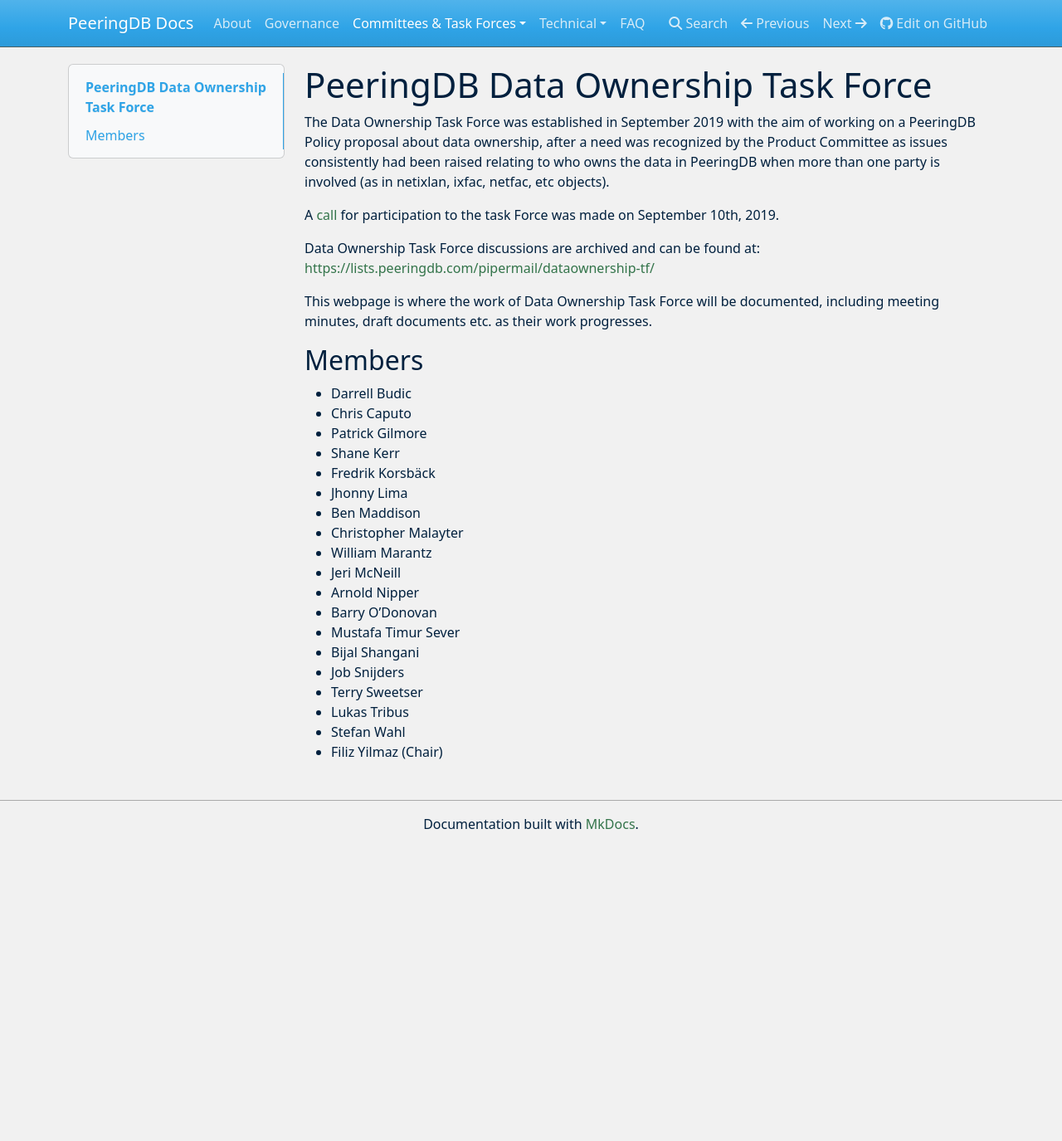
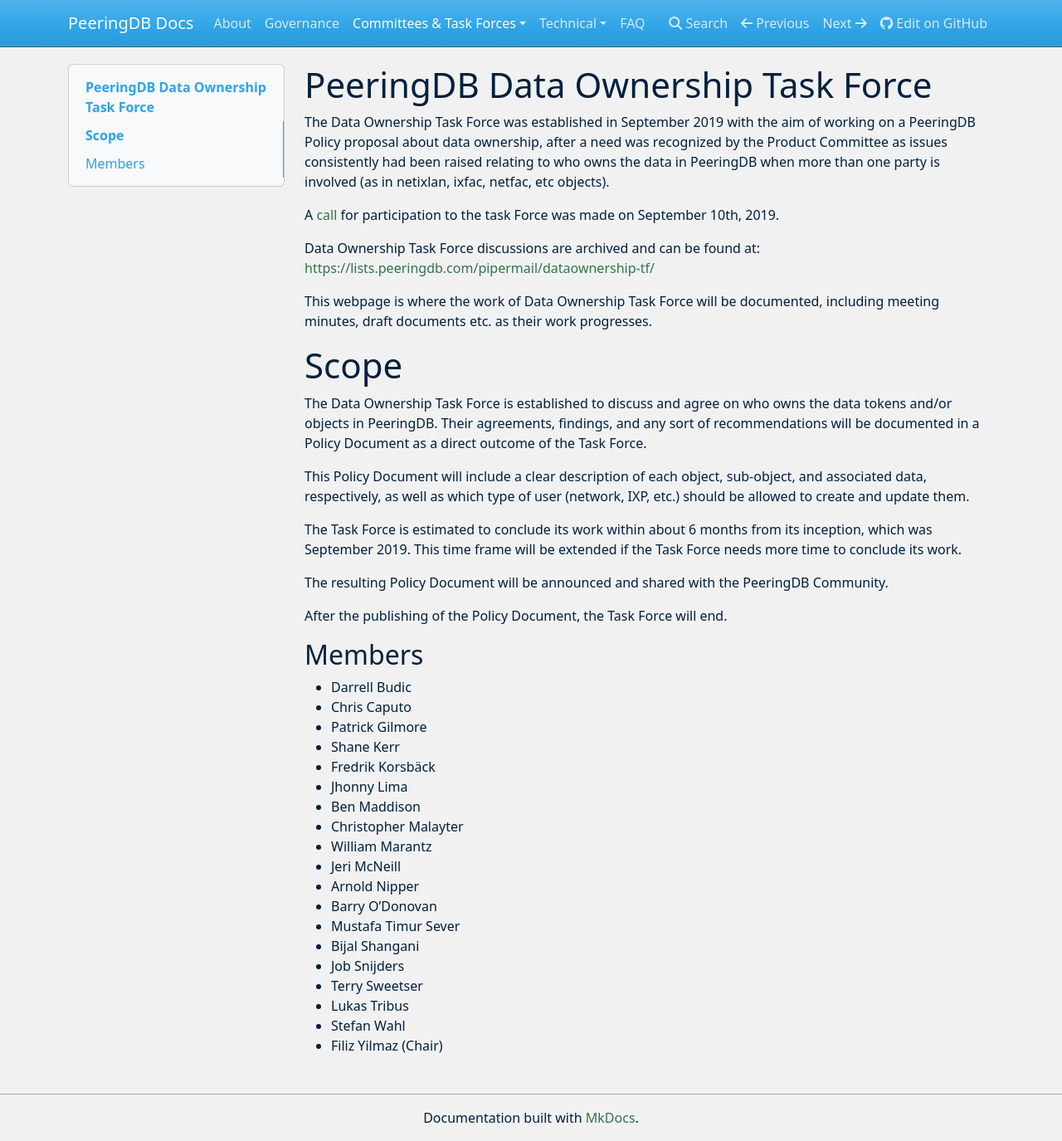
Before and after one commit to peeringdb/docs, an MkDocs documentation site: the page built from docs/taskforce/dataownership/index.md, in a window 1280 px wide and 1375 px high. Shown: the whole window at 83% size. Built offline with MkDocs 1.6.1, drawn with Linux system fonts in a browser that asks for light colours; nearby versions of some CDN libraries.

Commit message:
Update Data Ownership Task Force page
Scope (as agreed by the Data Ownership TF) needs to be added the webpage.

```diff
--- a/docs/taskforce/dataownership/index.md
+++ b/docs/taskforce/dataownership/index.md
@@ -7,6 +7,19 @@
 Data Ownership Task Force discussions are archived and can be found at: <https://lists.peeringdb.com/pipermail/dataownership-tf/>
 
 This webpage is where the work of Data Ownership Task Force will be documented, including meeting minutes, draft documents etc. as their work progresses.
+
+# Scope
+
+The Data Ownership Task Force is established to discuss and agree on who owns the data tokens and/or objects in PeeringDB. Their agreements, findings, and any sort of recommendations will be documented in a Policy Document as a direct outcome of the Task Force.
+
+This Policy Document will include a clear description of each object, sub-object, and associated data, respectively, as well as which type of user (network, IXP, etc.) should be allowed to create and update them.
+
+The Task Force is estimated to conclude its work within about 6 months from its inception, which was September 2019. This time frame will be extended if the Task Force needs more time to conclude its work.
+
+The resulting Policy Document will be announced and shared with the PeeringDB Community.
+
+After the publishing of the Policy Document, the Task Force will end.
+
 
 ## Members
 - Darrell Budic
```
